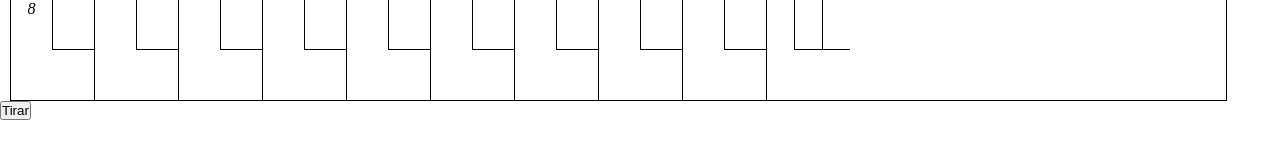
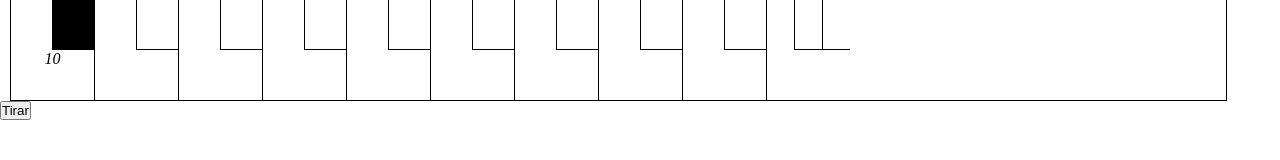
Before and after one commit to angelsalvadormx/bright-coders-academy-test-objectos, a plain HTML site: page index.html in a window 1280 px wide. Both pictures are taken after a click on the button "Tirar". Drawn offline with Linux system fonts and the light colour scheme.

Commit message:
todo funcionando

```diff
--- a/js/jugador.js
+++ b/js/jugador.js
@@ -1,14 +1,16 @@
 class Jugador {
   constructor() {
     this.marcador = [];
-    this.puntosTotales = 0;
     this.pinosDePie = 10;
     this.contTiros = 1;
     this.numTiro = 0;
     this.ultimoTiro = 0;
+    this.bonus = false;
+    this.bonusStrike = false;
+    this.limiteNumTiros = 2;
   }
   tirar() {
-    if (this.contTiros <= 10 && this.numTiro == 2) {
+    if (this.contTiros <= 10 && this.numTiro == this.limiteNumTiros) {
       this.contTiros++;
       this.pinosDePie = 10;
     }
@@ -17,69 +19,104 @@ class Jugador {
       return -1;
     }
     this.numTiro++;
-    if (this.numTiro > 2) {
+    if (this.numTiro > this.limiteNumTiros) {
       this.numTiro = 1;
     }
     return Math.floor(Math.random() * this.pinosDePie);
   }
   guardarTiro(tiro, bonus) {
+    console.log("tiro", tiro);
+
     let obj = {};
     this.pinosDePie -= tiro;
+    this.ultimoTiro = tiro;
+
     if (this.numTiro == 1) {
+      if (tiro == 10) {
+        this.bonusStrike = true;
+      }
       obj = {
         total: 0,
-        izq: tiro,
-        der: 0
+        der: tiro,
+        izq: 0
       }
       if (this.bonus == true) {
         let pos = this.marcador.length - 1;
-        console.log(this.marcador);
         this.marcador[pos].total += tiro;
-
-        this.actulizarCuadro(pos+1,this.marcador[pos].total);
+        this.actulizarCuadro(pos + 1, this.marcador[pos].total);
         this.bonus = false;
-        console.log("bonus....",this.bonus);
-
       }
     } else if (this.numTiro == 2) {
+      console.log(this.marcador);
       obj = this.marcador.pop();
-      obj.der = tiro;
+      obj.izq = tiro;
       if ((obj.izq + obj.der) == 10) {
         this.bonus = true;
       }
+    } else if (this.numTiro == 3) {
+      let pos = this.marcador.length - 1;
+      this.marcador[pos].total += tiro;
+      this.actulizarCuadro(pos + 1, this.marcador[pos].total);
     }
 
-    obj.total = obj.izq + obj.der + bonus;
-    this.puntosTotales += tiro;
+    if (this.bonusStrike === true) {
+      obj.izq = 0;
+      this.numTiro = 2;
+    }
+
+    if ((this.bonusStrike === true || this.bonus === true) && this.contTiros == 10) {
+      this.limiteNumTiros = 3;
+    }
+
+    obj.total = bonus + this.calcularTotal(obj);
     this.marcador.push(obj);
-    this.ultimoTiro = tiro;
     this.actualizarTablero();
   }
 
-  actulizarCuadro(idCuadro,total){
+  actulizarCuadro(idCuadro, total) {
     console.log(idCuadro);
 
     document.getElementById(idCuadro).getElementsByClassName('total')[0].innerText = total;
   }
-
+  obtenerTotal() {
+    let pos = this.marcador.length - 1;
+    return this.marcador[pos].total
+    /*this.marcador.forEach(element => {
+      debugger;
+      total += element.total;
+    });*/
+  }
+  calcularTotal(obj) {
+    let total = 0
+    let pos = this.marcador.length - 1;
+    console.log(pos);
+    if (pos != -1) {
+      total = this.marcador[pos].total + obj.izq + obj.der;
+    } else {
+      total = obj.izq + obj.der;
+    }
+    return total;
+  }
   actualizarTablero() {
     let cuadros = document.getElementById(this.contTiros);
-    console.log(this.numTiro);
-    console.log(cuadros);
 
     let cuadro = cuadros.getElementsByClassName('cuadro' + this.numTiro)[0];
 
 
     if (this.numTiro == 2) {
-      cuadros.getElementsByClassName('total')[0].innerText = this.puntosTotales;
-      console.log("bonus",this.bonus);
+      cuadros.getElementsByClassName('total')[0].innerText = this.obtenerTotal();
+      console.log("bonus", this.bonus);
 
       if (this.bonus === true) {
         cuadro.classList.add('repuesto');
-      }else{
+      } else if (this.bonusStrike === true) {
+        cuadro.classList.add('strike');
+        this.bonus = true;
+        this.bonusStrike = false;
+      } else {
         cuadro.innerText = this.ultimoTiro;
       }
-    }else{
+    } else {
       cuadro.innerText = this.ultimoTiro;
     }
   }
--- a/js/main.js
+++ b/js/main.js
@@ -1,10 +1,11 @@
 
 const jugador = new Jugador();
-
+var test = 10;
 document.getElementById('btn').addEventListener('click',()=>{
   let numPinos = jugador.tirar();
+  console.log(test);
 
   if(numPinos != -1){
-    jugador.guardarTiro(numPinos,0);
+    jugador.guardarTiro(test,0);
   }
 });
--- a/style.css
+++ b/style.css
@@ -48,3 +48,6 @@ html, body {
   border-right: 40px solid black;
   border-top: 40px solid transparent;
 }
+.strike{
+  background-color: #000 !important;
+}
```
